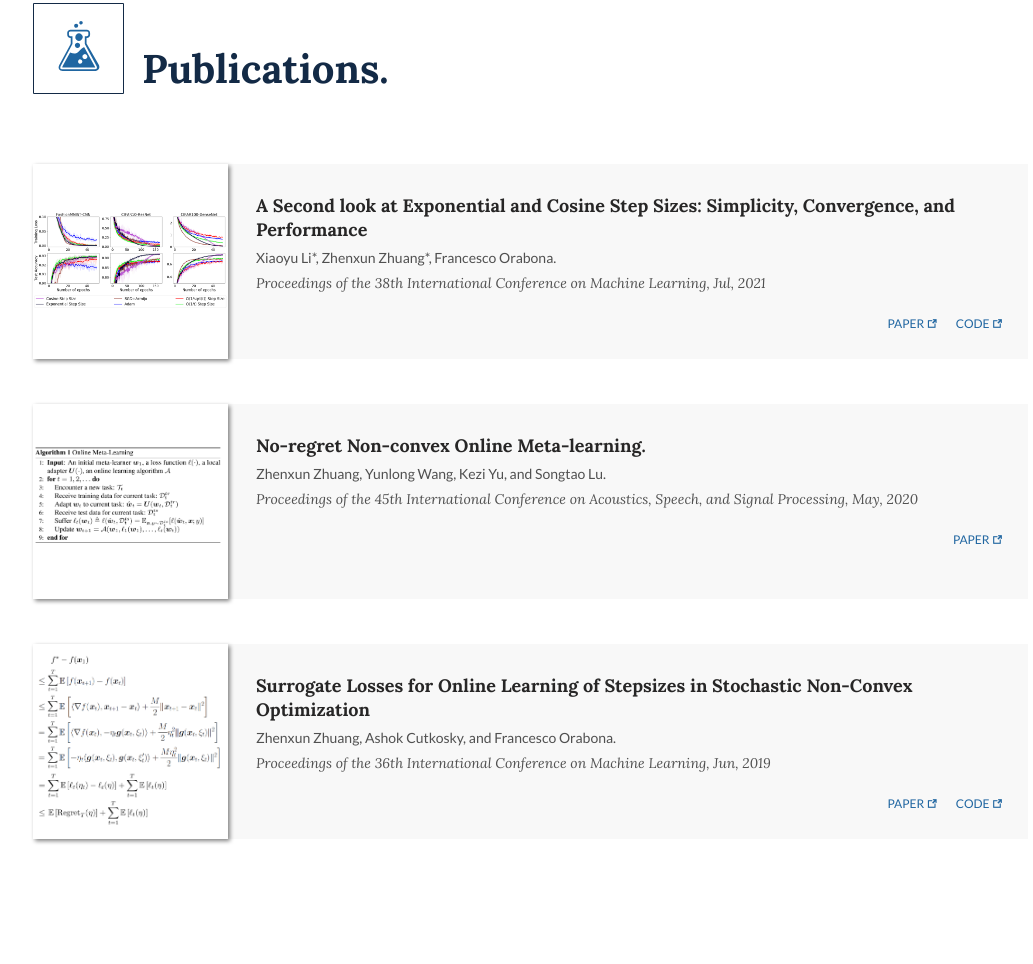
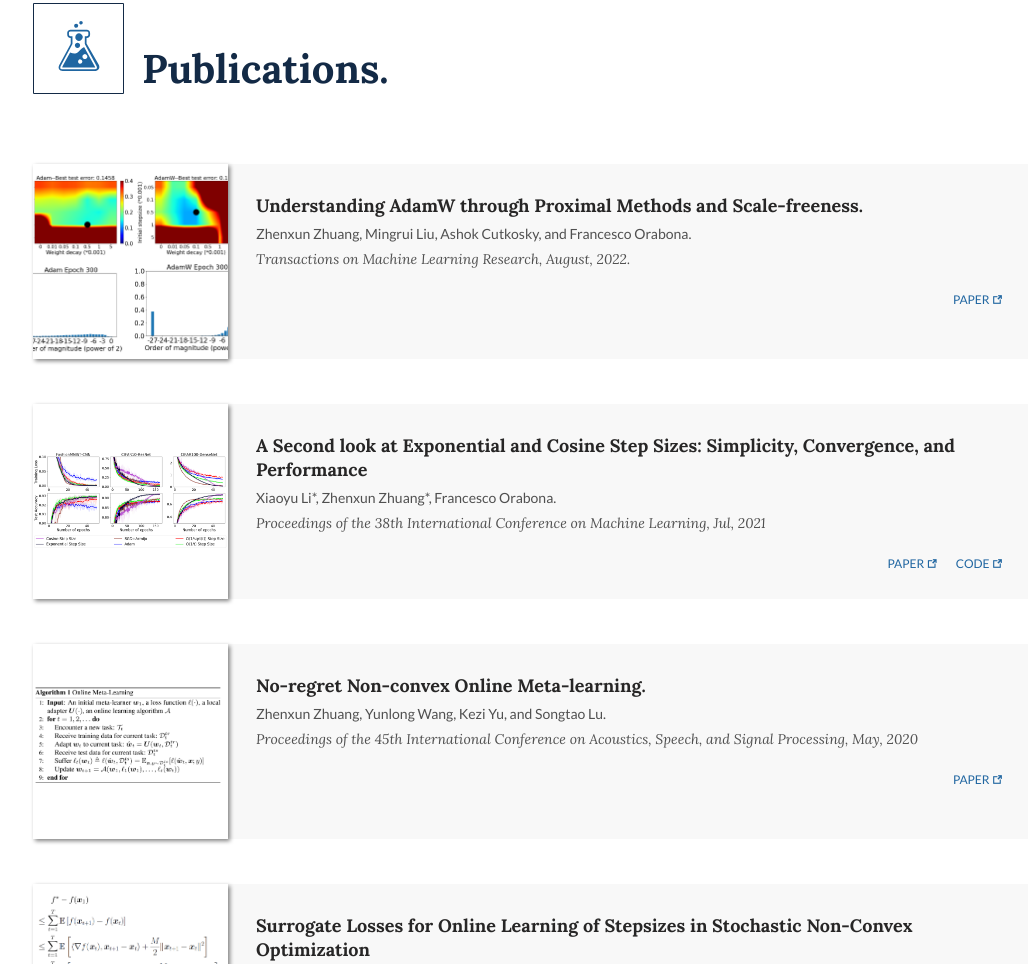
Before and after one commit to zhenxun-zhuang/zhenxun-zhuang.github.io, a plain HTML site: page index.html in a window 1280 px wide. Shown: the part 1518-2482 px from the top of the page, without its empty margins (22-1055 px from the left). Drawn offline with Linux system fonts and the light colour scheme; files that its build step writes are made by us from their sources; files whose address does not match are found by name.

Commit message:
add adamw paper 2

```diff
--- a/index.html
+++ b/index.html
@@ -206,6 +206,22 @@
 
     <div class="c-screen-publications o-screen-publications">
       <div class="o-screen-publications__col">
+
+        <div class="c-article">
+          <div class="c-article__item">
+            <figure class="c-article__image">
+              <img src="pic/adamw.png" alt="Understanding AdamW through Proximal Methods and Scale-freeness">
+            </figure>
+            <div class="c-article__body">
+              <h3 class="c-article__header">Understanding AdamW through Proximal Methods and Scale-freeness.</h3>
+			  <p class="c-article__text">Zhenxun Zhuang, Mingrui Liu, Ashok Cutkosky, and Francesco Orabona.</p>
+              <p class="c-article__cite">Transactions on Machine Learning Research, August, 2022.</p>
+              <div class="c-article__button" style='inline'>
+                <a href="https://openreview.net/forum?id=IKhEPWGdwK" class="c-button c-button--simple-text" target="_blank">Paper</a><i class="icofont icofont-external-link"></i>
+			  </div>
+            </div>
+          </div>
+        </div>
 
 		<div class="c-article">
           <div class="c-article__item">
```
